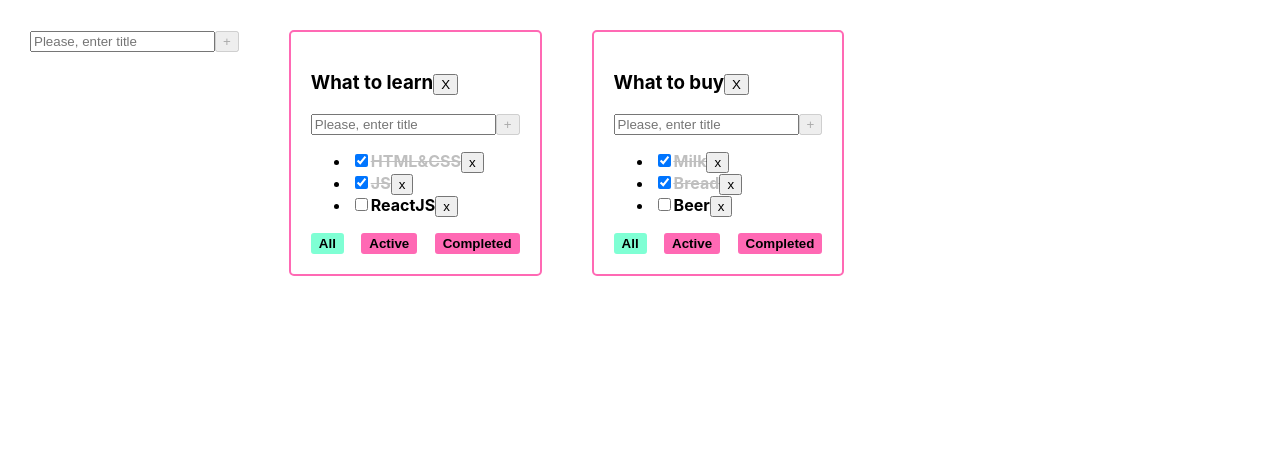
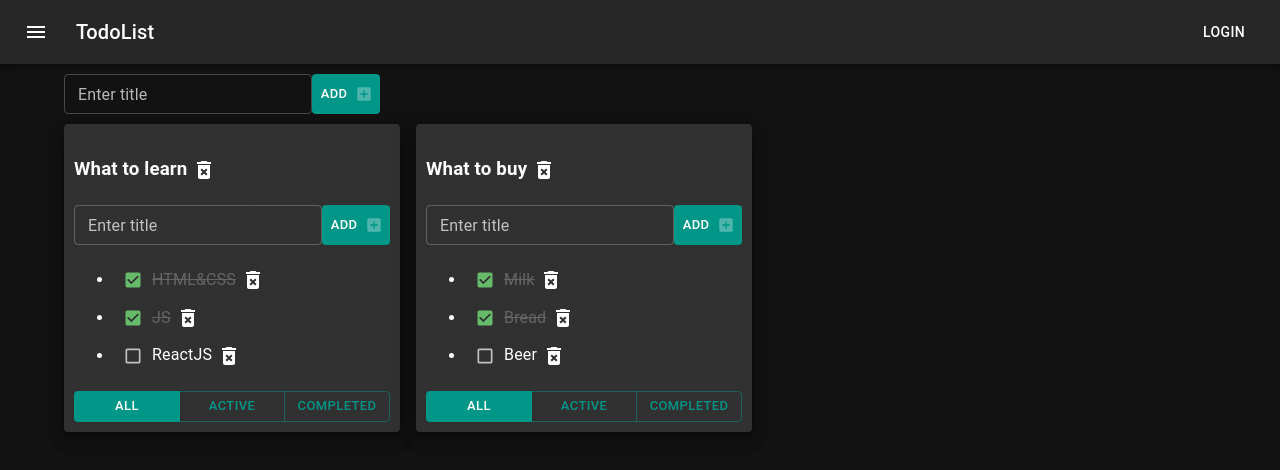
Before and after one commit to IgorBosin/to-do-list, a React (Create React App) app: page / in a window 1280 px wide. Shown: the top 470 px of the page. Built offline with nearby package versions, Linux system fonts and the light colour scheme.

Commit message:
lesson #7 (Material-UI)

```diff
--- a/package.json
+++ b/package.json
@@ -3,6 +3,10 @@
   "version": "0.1.0",
   "private": true,
   "dependencies": {
+    "@emotion/react": "^11.10.6",
+    "@emotion/styled": "^11.10.6",
+    "@mui/icons-material": "^5.11.11",
+    "@mui/material": "^5.11.15",
     "@testing-library/jest-dom": "^5.16.5",
     "@testing-library/react": "^13.4.0",
     "@testing-library/user-event": "^13.5.0",
--- a/src/AddItemForm.tsx
+++ b/src/AddItemForm.tsx
@@ -2,6 +2,9 @@ import React, {ChangeEvent, FC, useState} from 'react';
 import {FilterValuesType} from "./App";
 import {Simulate} from "react-dom/test-utils";
 import input = Simulate.input;
+import {Button, TextField} from "@mui/material";
+import SendIcon from "@mui/icons-material/Send";
+import AddBoxIcon from '@mui/icons-material/AddBox';
 
 type AddItemFormType = {
     addNewItem: (newTitle: string) => void
@@ -31,27 +34,43 @@ export const AddItemForm: FC<AddItemFormType> = (
     }
     const onKeyDownAddItem = (e: React.KeyboardEvent<HTMLInputElement>) => e.key === 'Enter' && addItem()
 
-    const userErrorMessage = error && <div style={{color: 'hotpink'}}>Title is required</div>
+    // const userErrorMessage = error && <div style={{color: 'hotpink'}}>Title is required</div>
     const isUserMessageToLong: boolean = title.length > maxLengthUserMessage
 
     const isAddBtnDisabled = title.length === 0 || isUserMessageToLong || error
     const userMaxLengthMessage = isUserMessageToLong && <div style={{color: 'hotpink'}}>Task title is to long</div>
     const inputErrorClasses = error || isUserMessageToLong ? 'input-error' : ''
 
+        // .css-by33ds-MuiButtonBase-root-MuiButton-root
+
     return (
+        // <div style={{display:'flex'}} >
         <div>
-            <input
-                className={inputErrorClasses}
+            <TextField
+                error={error}
+                helperText={error && 'Please, enter title'}
+                // sx={{ '& .MuiInputBase-input': { p: '4.25px' } }}
+                variant="outlined"
+                size={'small'}
                 value={title}
                 onKeyDown={onKeyDownAddItem}
-                placeholder='Please, enter title'
-                onChange={changeLocalTitle}/>
-            <button
-                disabled={isAddBtnDisabled}
-                onClick={addItem}>+
-            </button>
+                label='Enter title'
+                onChange={changeLocalTitle}
+                className={inputErrorClasses}>
+            </TextField>
+            <Button
+                size="small"
+                sx={{ '& .MuiButton-root': { p: '4.25px' } }}
+                style={{padding:'8.63px'}}
+                // disabled={isAddBtnDisabled}
+                onClick={addItem}
+                variant="contained"
+                disableElevation
+                endIcon={<AddBoxIcon color={isAddBtnDisabled ? "disabled" : "primary"}/>}
+            >Add
+            </Button>
             {userMaxLengthMessage}
-            {userErrorMessage}
+            {/*{userErrorMessage}*/}
         </div>
     );
 };
--- a/src/App.css
+++ b/src/App.css
@@ -1,64 +1,64 @@
 
-.App {
-    padding: 30px;
-    display: flex;
-}
+/*.App {*/
+/*    padding: 30px;*/
+/*    display: flex;*/
+/*}*/
 
-.App > div {
-    margin-right: 50px;
-}
+/*.App > div {*/
+/*    margin-right: 50px;*/
+/*}*/
 
-.error {
-    border: red 1px solid;
-}
+/*.error {*/
+/*    border: red 1px solid;*/
+/*}*/
 
-.error-message {
-    color: red;
-}
+/*.error-message {*/
+/*    color: red;*/
+/*}*/
 
-.active-filter-btn {
-    background-color: aquamarine;
-    font-weight: bold;
-    color: black;
-    border: 2px solid aquamarine;
-    border-radius: 3px;
-}
+/*.active-filter-btn {*/
+/*    background-color: aquamarine;*/
+/*    font-weight: bold;*/
+/*    color: black;*/
+/*    border: 2px solid aquamarine;*/
+/*    border-radius: 3px;*/
+/*}*/
 
 
-.filter-btn {
-    background-color: hotpink;
-    font-weight: bold;
-    color: black;
-    border: 2px solid hotpink;
-    border-radius: 3px;
-}
+/*.filter-btn {*/
+/*    background-color: hotpink;*/
+/*    font-weight: bold;*/
+/*    color: black;*/
+/*    border: 2px solid hotpink;*/
+/*    border-radius: 3px;*/
+/*}*/
 
-.filter-btn-container {
-    display: flex;
-    justify-content: space-between;
-}
+/*.filter-btn-container {*/
+/*    display: flex;*/
+/*    justify-content: space-between;*/
+/*}*/
 
 .is-done {
     opacity: 0.5;
 }
 
-.todolist {
-    height: max-content;
-    border: 2px solid hotpink;
-    border-radius: 5px;
-    padding: 20px;
-}
+/*.todolist {*/
+/*    height: max-content;*/
+/*    border: 2px solid hotpink;*/
+/*    border-radius: 5px;*/
+/*    padding: 20px;*/
+/*}*/
 
 .task-done {
     text-decoration: line-through;
     opacity: 0.5;
 }
 
-.task {
-    font-weight: bold;
-}
+/*.task {*/
+/*    font-weight: bold;*/
+/*}*/
 
-.input-error {
-    border: 2px solid red;
-    outline: none;
-}
+/*.input-error {*/
+/*    border: 2px solid red;*/
+/*    outline: none;*/
+/*}*/
--- a/src/App.tsx
+++ b/src/App.tsx
@@ -3,6 +3,9 @@ import './App.css';
 import TodoList, {TaskType} from "./TodoList";
 import {v1} from "uuid";
 import {AddItemForm} from "./AddItemForm";
+import {SizeCheckboxes} from "./SizeCheckboxes";
+import {AppBar, Button, Container, Grid, IconButton, Paper, Toolbar, Typography} from "@mui/material";
+import MenuIcon from '@mui/icons-material/Menu';
 
 export type FilterValuesType = "all" | "active" | "completed";
 
@@ -104,6 +107,8 @@ function App() {
     const todoListComponents = todoLists.map(el => {
         const filtredTasks: TaskType[] = getFiltredTasks(tasks[el.id], el.filter)
         return (
+            <Grid item>
+                <Paper sx={{p: '10px'}} elevation={10}>
                     <TodoList
                         key={el.id}
                         title={el.title}
@@ -118,13 +123,39 @@ function App() {
                         changeTitleTask={changeTitleTask}
                         changeTitleTodolist={changeTitleTodolist}
                     />
+                </Paper>
+            </Grid>
         )
     })
 
     return (
         <div className="App">
+            <AppBar position="static">
+                <Toolbar>
+                    <IconButton
+                        size="large"
+                        edge="start"
+                        color="inherit"
+                        aria-label="menu"
+                        sx={{mr: 2}}
+                    >
+                        <MenuIcon/>
+                    </IconButton>
+                    <Typography variant="h6" component="div" sx={{flexGrow: 1}}>
+                        TodoList
+                    </Typography>
+                    <Button color="inherit">Login</Button>
+                </Toolbar>
+            </AppBar>
+            {/*<SizeCheckboxes/>*/}
+            <Container fixed>
+                <Grid sx={{p: '10px 0'}} container>
                     <AddItemForm maxLengthUserMessage={15} addNewItem={addTodolist}/>
+                </Grid>
+                <Grid spacing={2} container>
                     {todoListComponents}
+                </Grid>
+            </Container>
         </div>
     );
 }
--- a/src/EditableSpan.tsx
+++ b/src/EditableSpan.tsx
@@ -1,4 +1,5 @@
 import React, {ChangeEvent, FC, useState} from 'react';
+import {TextField} from "@mui/material";
 
 type EditableSpanType = {
     title: string
@@ -14,20 +15,27 @@ const EditableSpan: FC<EditableSpanType> = (
         changeTitle
     }) => {
     const [editMode, setEditMode] = useState<boolean>(false)
-    const [newTitle, setNewTitle] = useState('')
-    const changeLocalTitle = (e: ChangeEvent<HTMLInputElement>) => setNewTitle(e.currentTarget.value)
+    // const [newTitle, setNewTitle] = useState('')
+    const changeLocalTitle = (e: ChangeEvent<HTMLInputElement>) => changeTitle(e.currentTarget.value)
     const onEditMode = () => {
         setEditMode(true)
     }
 
     const offEditMode = () => {
         setEditMode(false)
-        changeTitle(newTitle)
+        changeTitle(title)
     }
 
     return (
         editMode
-            ? <input autoFocus onBlur={offEditMode} onChange={changeLocalTitle} value={newTitle}/>
+            ? <TextField
+                variant={'standard'}
+                value={title}
+                autoFocus
+                onBlur={offEditMode}
+                onChange={changeLocalTitle}
+            />
+            // ? <input autoFocus onBlur={offEditMode} onChange={changeLocalTitle} value={newTitle}/>
             : <span onDoubleClick={onEditMode} className={spanClasses}>{title}</span>
     );
 };
--- a/src/TasksList.tsx
+++ b/src/TasksList.tsx
@@ -1,6 +1,8 @@
 import React, {ChangeEvent, FC} from 'react';
 import {TaskType} from "./TodoList";
 import EditableSpan from "./EditableSpan";
+import {Checkbox, IconButton} from "@mui/material";
+import DeleteForeverIcon from "@mui/icons-material/DeleteForever";
 
 type TasksListPropsType = {
     tasks: TaskType[]
@@ -25,16 +27,19 @@ const TasksList: FC<TasksListPropsType> = (props): JSX.Element => {
                 const changeTaskStatusHandler = (e: ChangeEvent<HTMLInputElement>) => props.changeTaskStatus(props.todoListId, task.id, e.currentTarget.checked)
                 return (
                     <li key={task.id}>
-                        <input
-                            type="checkbox"
+                        <Checkbox
+                            size={'small'}
                             checked={task.isDone}
                             onChange={changeTaskStatusHandler}
-                        />
+                            color="success"/>
                         <span className={taskClasses}>
                           <EditableSpan changeTitle={changeTaskTitleHandler} title={task.title}
                                         spanClasses={taskClasses}/>
                         </span>
-                        <button onClick={removeTaskHandler}>x</button>
+                        <IconButton size={'small'} color={'default'} onClick={removeTaskHandler}>
+                            <DeleteForeverIcon/>
+                        </IconButton>
+
                     </li>
                 )
             })
--- a/src/TodoList.tsx
+++ b/src/TodoList.tsx
@@ -1,8 +1,10 @@
-import React, {ChangeEvent, FC, RefObject, useRef, useState} from 'react';
+import React, {FC} from 'react';
 import TasksList from "./TasksList";
 import {FilterValuesType} from "./App";
 import {AddItemForm} from "./AddItemForm";
 import EditableSpan from "./EditableSpan";
+import {Button, ButtonGroup, IconButton} from "@mui/material";
+import DeleteForeverIcon from '@mui/icons-material/DeleteForever';
 
 type TodoListPropsType = {
     title: string
@@ -35,7 +37,9 @@ const TodoList: FC<TodoListPropsType> = (props): JSX.Element => {
         <div className={"todolist"}>
             <h3>
                 <EditableSpan title={props.title} changeTitle={changeTitleTodolistHandler}/>
-                <button onClick={removeTodoList}>X</button>
+                <IconButton size={'small'} color={'default'} onClick={removeTodoList}>
+                    <DeleteForeverIcon/>
+                </IconButton>
             </h3>
             <AddItemForm maxLengthUserMessage={15} addNewItem={addTask}/>
             <TasksList
@@ -46,15 +50,25 @@ const TodoList: FC<TodoListPropsType> = (props): JSX.Element => {
                 removeTask={props.removeTask}/>
 
             <div className={'filter-btn-container'}>
-                <button className={props.filter === 'all' ? 'active-filter-btn' : 'filter-btn'}
+                <ButtonGroup
+                    fullWidth
+                    color={'primary'}
+                    size='small'
+                    disableElevation
+                >
+                    <Button
+                        variant={props.filter === 'all' ? 'contained' : 'outlined'}
                         onClick={handlerCreator("all")}>All
-                </button>
-                <button className={props.filter === 'active' ? 'active-filter-btn' : 'filter-btn'}
+                    </Button>
+                    <Button
+                        variant={props.filter === 'active' ? 'contained' : 'outlined'}
                         onClick={handlerCreator("active")}>Active
-                </button>
-                <button className={props.filter === 'completed' ? 'active-filter-btn' : 'filter-btn'}
+                    </Button>
+                    <Button
+                        variant={props.filter === 'completed' ? 'contained' : 'outlined'}
                         onClick={handlerCreator("completed")}>Completed
-                </button>
+                    </Button>
+                </ButtonGroup>
             </div>
         </div>
     );
--- a/src/index.tsx
+++ b/src/index.tsx
@@ -2,15 +2,25 @@ import React from 'react';
 import ReactDOM from 'react-dom/client';
 import './index.css';
 import App from './App';
+import {lightBlue, pink, teal} from "@mui/material/colors";
+import {createTheme, CssBaseline, ThemeProvider} from "@mui/material";
 
+const theme = createTheme({
+    palette: {
+        primary: teal,
+        secondary: lightBlue,
+        mode: 'dark'
+    }
+})
 
 const root = ReactDOM.createRoot(
     document.getElementById('root') as HTMLElement
 );
 root.render(
-    <React.StrictMode>
-        <App />
-    </React.StrictMode>
+    <ThemeProvider theme={theme}>
+        <CssBaseline/>
+        <App/>
+    </ThemeProvider>
 );
 
 // If you want to start measuring performance in your app, pass a function
```
Also changed, not shown: 1 other file (tests, documents, lock files or other folders). Lines whose indentation alone changed are shown as unchanged.
